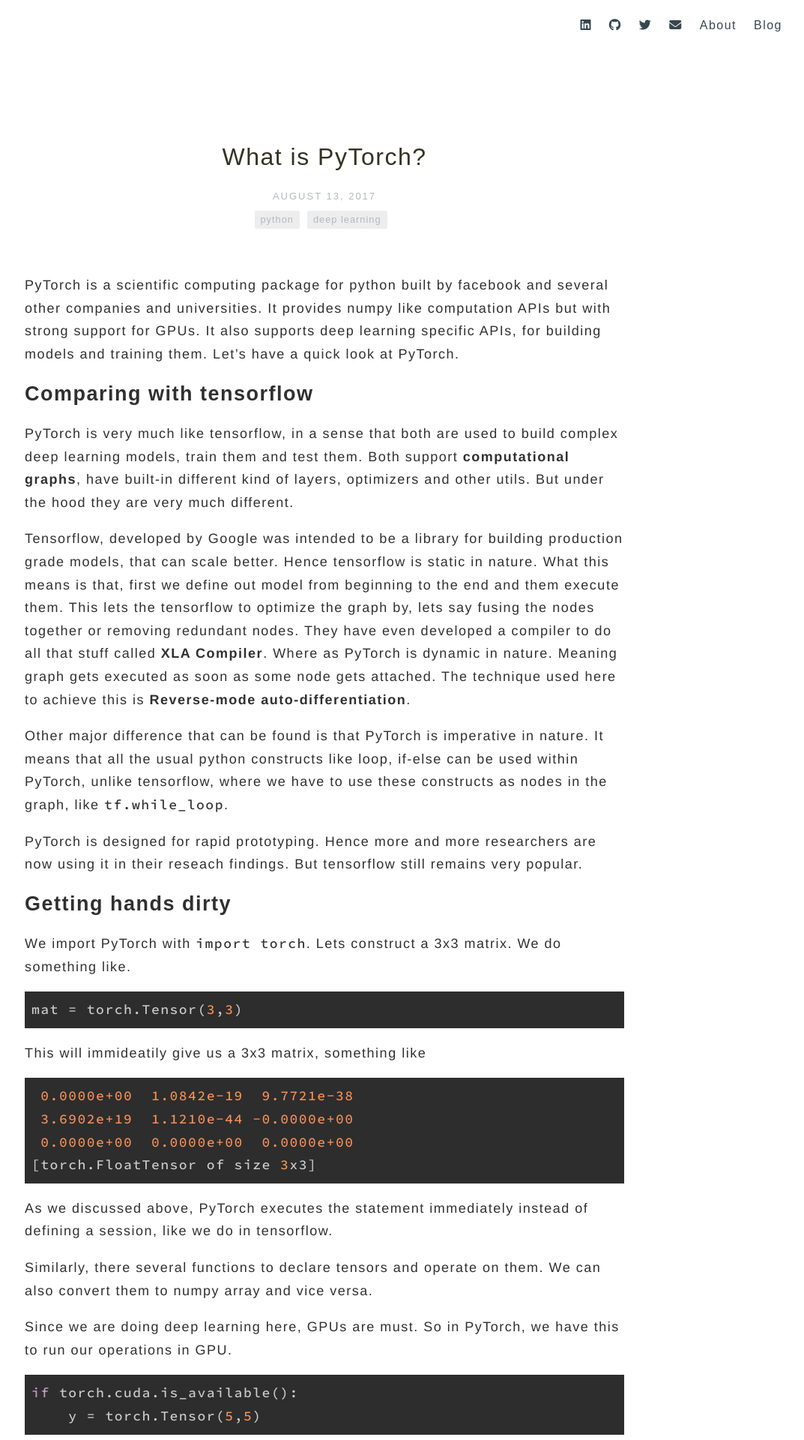
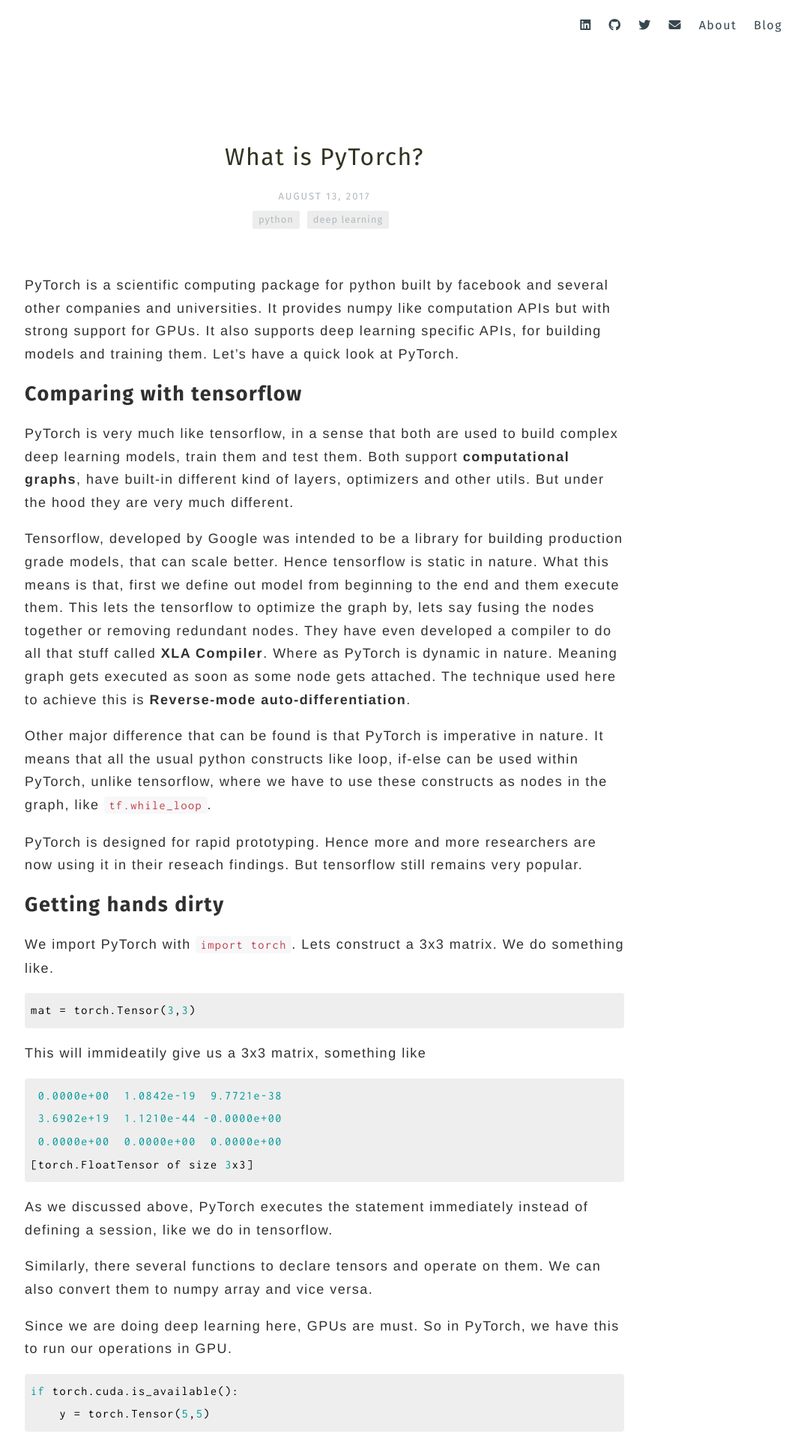
Before and after one commit to khushmeeet/khushmeeet.github.io, a Jekyll site: the page built from _posts/2017-08-13-what-is-pytorch.md, in a window 1280 px wide. Shown: the top 1920 px of the page at 75% size, without its empty margins (207-1280 px from the left). Built offline with Jekyll 4.4.1, drawn with Linux system fonts in a browser that asks for light colours; nearby versions of some CDN libraries; some web fonts are replaced.

Commit message:
new font and code theme

```diff
--- a/_layouts/default.html
+++ b/_layouts/default.html
@@ -15,13 +15,13 @@
     <meta name="twitter:title" content="Khushmeet Singh"> {% endif %} {% if page.shortie %}
     <meta name="twitter:description" content="{{page.shortie}}"> {% else %}
     <meta name="twitter:description" content="Khushmeet Singh; Pythonist, Angular 2, Machine Learning, Wolfram Language"> {% endif %}
-    <meta name="twitter:image" content="{{site.url}}/assets/yeoman-logo.png">
+    <meta name="twitter:image" content="{{site.url}}/assets/me.jpg">
     <!-- Done -->
     <!-- Open Graph Protocol -->
     <meta property="og:title" content="Khushmeet Singh" />
     <meta property="og:type" content="website" />
     <meta property="og:url" content="{{site.baseurl}}" />
-    <meta property="og:image" content="{{site.url}}/assets/ksdrbl.png" />
+    <meta property="og:image" content="{{site.url}}/assets/me.jpg" />
     <!-- Done -->
     <!-- Open Source Protocol -->
     <link rel="profile" href="http://osprotocol.com" />
@@ -37,9 +37,10 @@
     <meta name="msapplication-TileImage" content="/assets/images/favicons/mstile-144x144.png">
     <meta name="theme-color" content="#616161">
     <link rel="stylesheet" href="{{site.baseurl}}/css/style.css">
-    <link rel="stylesheet" href="{{site.url}}/css/styles/tomorrow-night-eighties.css">
+    <link rel="stylesheet" href="{{site.url}}/css/styles/foundation.css">
     <!-- Google Analytics -->
-    <script type="text/javascript" async src="https://cdnjs.cloudflare.com/ajax/libs/mathjax/2.7.1/MathJax.js?config=TeX-MML-AM_CHTML">
+    <!--<script type="text/javascript" async
+        src="https://cdnjs.cloudflare.com/ajax/libs/mathjax/2.7.1/MathJax.js?config=TeX-MML-AM_CHTML">-->
     <script>
         (function (i, s, o, g, r, a, m) {
             i['GoogleAnalyticsObject'] = r;
@@ -66,7 +67,7 @@
             <a href="https://twitter.com/khushmeeet"><i class="fa fa-twitter twitter" aria-hidden="true"></i></a>
             <a href="mailto:khushmeetsingh1996@gmail.com"><i class="fa fa-envelope gmail" aria-hidden="true"></i></a>
             <a class="{% if page.url == '/' %} current {% endif %}" href="{{site.baseurl}}/">About</a>
-            <a class="{% if page.url == '/blog.html'%} current {% endif %}" href="{{site.baseurl}}/blog/">Blog</a>
+            <a class="{% if page.url contains '/blog/'%} current {% endif %}" href="{{site.baseurl}}/blog/">Blog</a>
         </nav>
     </header>
     {{ content }}
@@ -76,7 +77,6 @@
     <script async src="https://use.fontawesome.com/e9ecd16adf.js"></script>
     <script src="{{site.url}}/css/highlight.pack.js"></script>
     <script>hljs.initHighlightingOnLoad();</script>
-    </script>
     <!-- <script>
         addEventListener('load', function() {
             var code = document.querySelector('#code');
--- a/css/style.scss
+++ b/css/style.scss
@@ -1,8 +1,7 @@
 ---
 ---
-
-@import url('https://fonts.googleapis.com/css?family=Roboto+Mono|Signika+Negative');
-@import url('https://fonts.googleapis.com/css?family=Source+Code+Pro:500');
+@import url('https://fonts.googleapis.com/css?family=Fira+Sans:400,700');
+@import url('https://fonts.googleapis.com/css?family=Inconsolata:400,700');
 
 body {
     @media only screen  and (min-width : 768px) {
@@ -16,7 +15,7 @@
     margin-top: 20px;
     padding: 0px 10px 0 10px;
     font-weight: 300;
-    font-family: 'Signika Negative', sans-serif;
+    font-family: 'Fira Sans', sans-serif;
     @media only screen and (max-width : 640px) {
         font-size: 0.9em;
     }
@@ -53,7 +52,7 @@
 .home {
     padding: 0px;
     margin-top: 0px;
-    font-family: 'Signika Negative', sans-serif;
+    font-family: 'Fira Sans', sans-serif;
     section {
         padding: 100px 40px 0px;
         max-width: 600px;
@@ -190,7 +189,7 @@
                 margin-bottom: 15px;
                 color: #332;
                 font-weight: 300;
-                font-family: 'Signika Negative', sans-serif;
+                font-family: 'Fira Sans', sans-serif;
             }
             h6 {
                 color: #b2b9be;
@@ -200,12 +199,12 @@
                 padding-top: 5px;
                 letter-spacing: 2px;
                 line-height: 1.5em;
-                font-family: 'Signika Negative', sans-serif;
+                font-family: 'Fira Sans', sans-serif;
             }
             div {
                 display: inline-flex;
                 padding: 10px 20px;
-                font-family: 'Signika Negative', sans-serif;
+                font-family: 'Fira Sans', sans-serif;
                 a {
                     margin-right: 10px;
                     font-weight: 300;
@@ -243,7 +242,7 @@
     }
     h1,h2,h3,h4,h5,h6 {
         color: #303030;
-        font-family: 'Signika Negative', sans-serif;
+        font-family: 'Fira Sans', sans-serif;
     }
     a {
         text-decoration: none !important;
@@ -256,7 +255,12 @@
 }
 
 code {
-    font-family: 'Source Code Pro', monospace;
+    padding: .2rem .4rem;
+    font-size: 90%;
+    color: #bd4147;
+    background-color: #f7f7f9;
+    border-radius: .25rem;
+    font-family: 'Inconsolata', monospace;
     @media only screen and (max-width : 640px) {
         font-size: 12px;
     }
```
